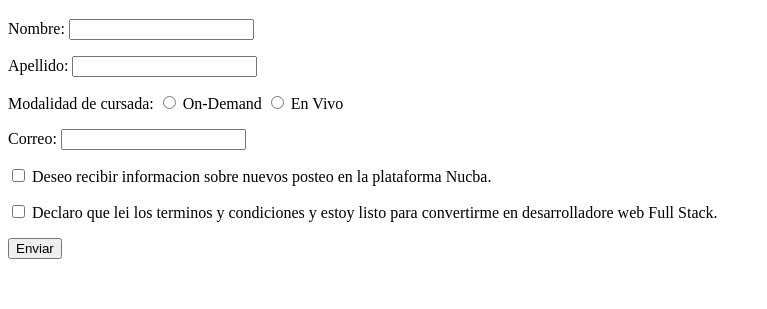
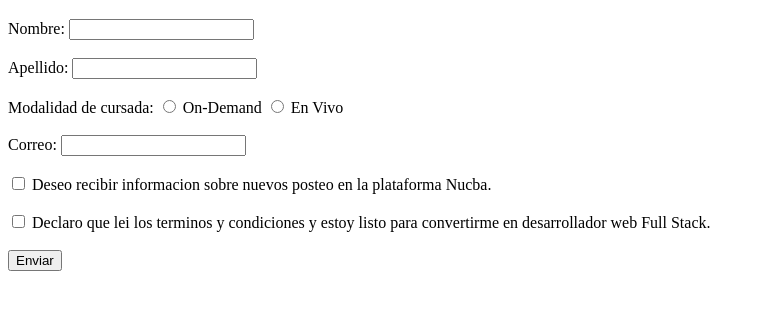
Before and after one commit to Mateic0/E1-Nucba, a plain HTML site: page Formulario.html in a window 1280 px wide. Shown: the part 61-370 px from the top of the page, without its empty margins (0-767 px from the left). Drawn offline with Linux system fonts and the light colour scheme.

Commit message:
Correccion

```diff
--- a/Formulario.html
+++ b/Formulario.html
@@ -1,45 +1,52 @@
 <!DOCTYPE html>
 <html lang="en">
+
 <head>
+    <title>Ejercicio 3</title>
+</head>
 
-    <title>Ejercicio 2</title>
-
-</head>
 <body>
-    <form action="#">
+    <header>
         <h1>Formulario de registro</h1>
-        <div>
-
-            <p>
+    </header>
+    <main>
+        <form>
+            <div>
                 <label for="nombre">Nombre:</label>
                 <input type="text" id="nombre">
-            </p>
-            <p>
+            </div>
+            <br>
+            <div>
                 <label for="apellido">Apellido:</label>
                 <input type="text" id="apellido">
-            </p>
-            <p>
-                Modalidad de cursada: <input type="radio" name="OnDemand" id="ondemand">
+            </div>
+            <br>
+            <div>
+                Modalidad de cursada:
+                <input type="radio" name="OnDemand" id="ondemand">
                 <label for="ondemand">On-Demand</label>
-                <input type="radio" name="EnVivo" id="envivo"> <label for="envivo">En Vivo</label>
-            </p>
-            <p>
-                <label for="email">Correo:</label>
-                <input type="text" id="email">
-            </p>
-            <p>
+                <input type="radio" name="EnVivo" id="envivo">
+                <label for="envivo">En Vivo</label>
+            </div>
+            <br>
+            <div>
+                <label for="mail">Correo:</label>
+                <input type="email" id="mail">
+            </div>
+            <br>
+            <div>
                 <input type="checkbox" id="masinfo">
                 <label for="masinfo">Deseo recibir informacion sobre nuevos posteo en la plataforma Nucba.</label>
-            </p>
-            <p>
-                <input type="checkbox" name="Termycond" id="tyc">
-                <label for="tyc">Declaro que lei los terminos y condiciones y estoy listo para convertirme en desarrolladore web Full Stack.</label>
-            </p>
-            <p>
-                <button input type="submit">Enviar</button>
-            </p>
-
-        </div>
-    </form>
+            </div>
+            <br>
+            <div>
+                <input type="checkbox" id="tyc">
+                <label for="tyc">Declaro que lei los terminos y condiciones y estoy listo para convertirme en
+                    desarrollador web Full Stack.</label>
+            </div>
+            <br>
+            <button type="submit">Enviar</button>
+        </form>
+    </main>
 </body>
 </html>
```
Also changed, not shown: Programacion.html (+29 -14 lines), index.html (+10 -5 lines).
